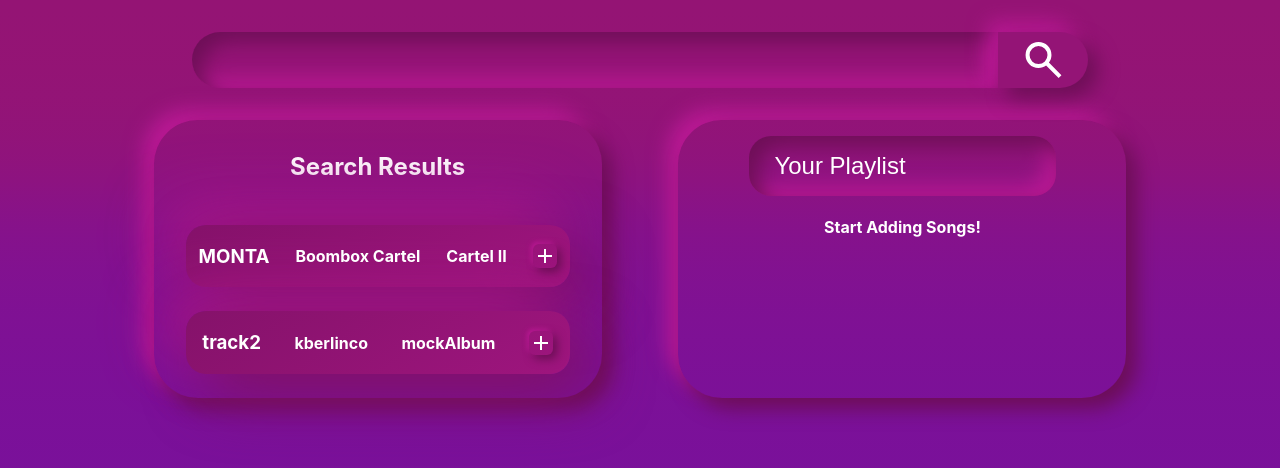
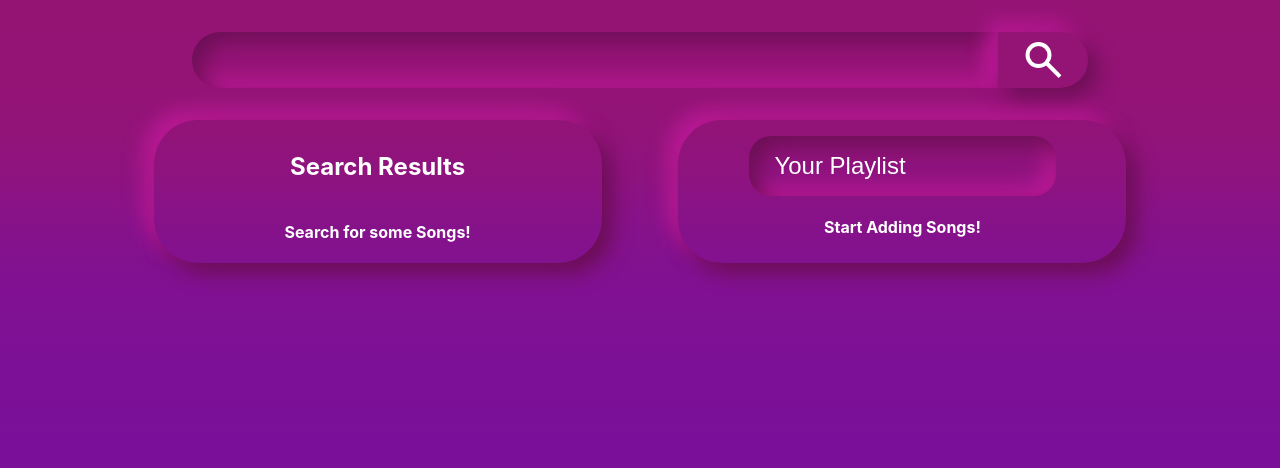
Before and after one commit to KBerliner/jammming, a React (Create React App) app: page / in a window 1280 px wide. Shown: the top 468 px of the page. Built offline with nearby package versions, Linux system fonts and the light colour scheme.

Commit message:
Added the search functionality. As of right now only tracks can be searched for, but in the future a user can search tracks, albums, artists, etc.

```diff
--- a/package.json
+++ b/package.json
@@ -6,6 +6,7 @@
     "@testing-library/jest-dom": "^5.17.0",
     "@testing-library/react": "^13.4.0",
     "@testing-library/user-event": "^13.5.0",
+    "bcrypt": "^5.1.1",
     "react": "^18.2.0",
     "react-dom": "^18.2.0",
     "react-scripts": "5.0.1",
--- a/src/App.css
+++ b/src/App.css
@@ -1,5 +1,6 @@
 .App {
-  height: 100vh;
+  min-height: 100vh;
+  height: 100%;
   background-image:
   linear-gradient(
     to bottom,
@@ -26,3 +27,12 @@
   display: grid;
   grid-template-columns: 2fr 1fr;
 }
+
+#testinput {
+  border: 2px solid red;
+  width: 200px;
+  height: 75px;
+  border-radius: 0;
+  background-color: white;
+  color: black;
+}
--- a/src/App.js
+++ b/src/App.js
@@ -9,20 +9,9 @@ import Playlist from './components/Playlist/Playlist';
 
 
 function App() {
-  const [searchResultsTracklist, setTracklist] = useState([
-    {
-        uri: '7hOvASfSojTZwD4dyDlPOF',
-        name: 'MONTA',
-        artist: 'Boombox Cartel',
-        album: 'Cartel II'
-    },
-    {
-      uri: 1334,
-      name: 'track2',
-      artist: 'kberlinco',
-      album: 'mockAlbum'
-  }
-  ])
+
+
+  const [searchResultsTracklist, setTracklist] = useState([])
 
   const [playlistTracklist, setPlaylistTracklist] = useState([]);
 
@@ -43,14 +32,57 @@ function App() {
     setPlaylistTracklist([]);
   }
 
+  async function handleUserLogin(e) {
+    e.preventDefault();
+    console.log(document.getElementById('testinput').value);
+
+    const client_id = '055d88f1c2234b3ebc20e65c8cbecf5e';
+    const redirect_uri= 'http://localhost:3000'
+
+    const state = '1234123412341234';
+
+    const scope = 'user-read-private user-read-email';
+
+    const url = `https://accounts.spotify.com/authorize?response_type=token&client_id=${client_id}&scope=${scope}&redirect_uri=${redirect_uri}&state=${state}`;
+
+    window.location = url;
+  }
+
+  async function handleSearch(string) {
+    if (string === '') {
+      return alert('You must enter text to search.');
+    }
+
+    const token = window.location.hash.substring(1).split('=')[1];
+
+    await fetch(`https://api.spotify.com/v1/search?q=${string}&type=track`, {
+      headers: {
+        "authorization": `Bearer ${token}`
+      }
+    }).then(async (responseObj) => {
+      let parsedResponse = await responseObj.json();
+      const tracks = parsedResponse.tracks.items.map(
+        (track) => {
+          return {
+            uri: track.uri.split(':')[2],
+            name: track.name,
+            artist: track.artists[0].name,
+            album: track.album.name
+          }
+        }
+      )
+      console.log(tracks);
+      setTracklist(tracks);
+    })
+  }
+
   return (
     <div className="App">
-      <SearchBar />
+      <SearchBar onSearch={handleSearch} />
       <div className="tracksAndPlaylistContainer">
         <Tracklist handleAddToPlaylist={handleAddToPlaylist} tracklist={searchResultsTracklist} />
         <Playlist onSubmitPlaylist={handleSubmitPlaylist} handleRemoveFromPlaylist={handleRemoveFromPlaylist} emptyPlaylist={playlistTracklist.length === 0} tracklist={playlistTracklist} />
       </div>
-
     </div>
   );
 }
--- a/src/components/SearchBar/SearchBar.js
+++ b/src/components/SearchBar/SearchBar.js
@@ -2,18 +2,22 @@ import React, { useState } from 'react';
 import styles from './SearchBar.module.css';
 import NewSearchIcon from '../../visual/search_FILL0_wght400_GRAD0_opsz24.svg';
 
-export default function SearchBar() {
+export default function SearchBar(props) {
     const [searchQuery, setSearchQuery] = useState('');
 
     function handleInput({ target }) {
         setSearchQuery(target.value);
     }
 
+    function search() {
+        props.onSearch(searchQuery);
+    }
+
     return (
         <div>
             <form>
                 <input className={styles.neumorphismShadowInset} onChange={handleInput} value={searchQuery} type="text" />
-                <img src={NewSearchIcon} className={`${styles.searchIcon} ${styles.neumorphismShadowPortruding}`} />
+                <img onClick={search} src={NewSearchIcon} className={`${styles.searchIcon} ${styles.neumorphismShadowPortruding}`} />
             </form>
         </div>
     )
--- a/src/components/Tracklist/Tracklist.js
+++ b/src/components/Tracklist/Tracklist.js
@@ -12,9 +12,11 @@ export default function Tracklist(props) {
     return (
         <div className={`${styles.tracklistContainer} ${styles.neumorphismShadow}`}>
             <h2>Search Results</h2>
+            {props.tracklist.length === 0 ? <h4>Search for some Songs!</h4> :
             <ul>
                 {tracks}
-            </ul>
+            </ul>}
+
         </div>
     )
 }
```
Also changed, not shown: 1 other file (tests, documents, lock files or other folders).
